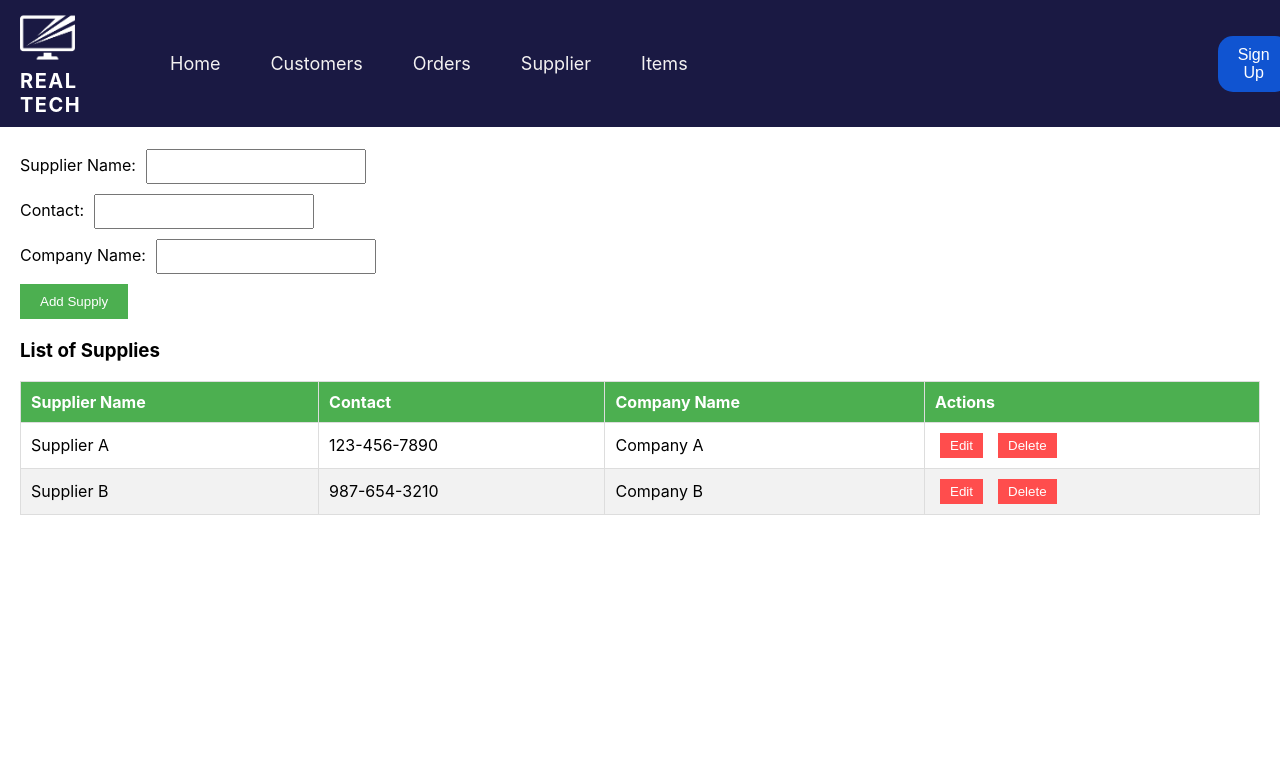
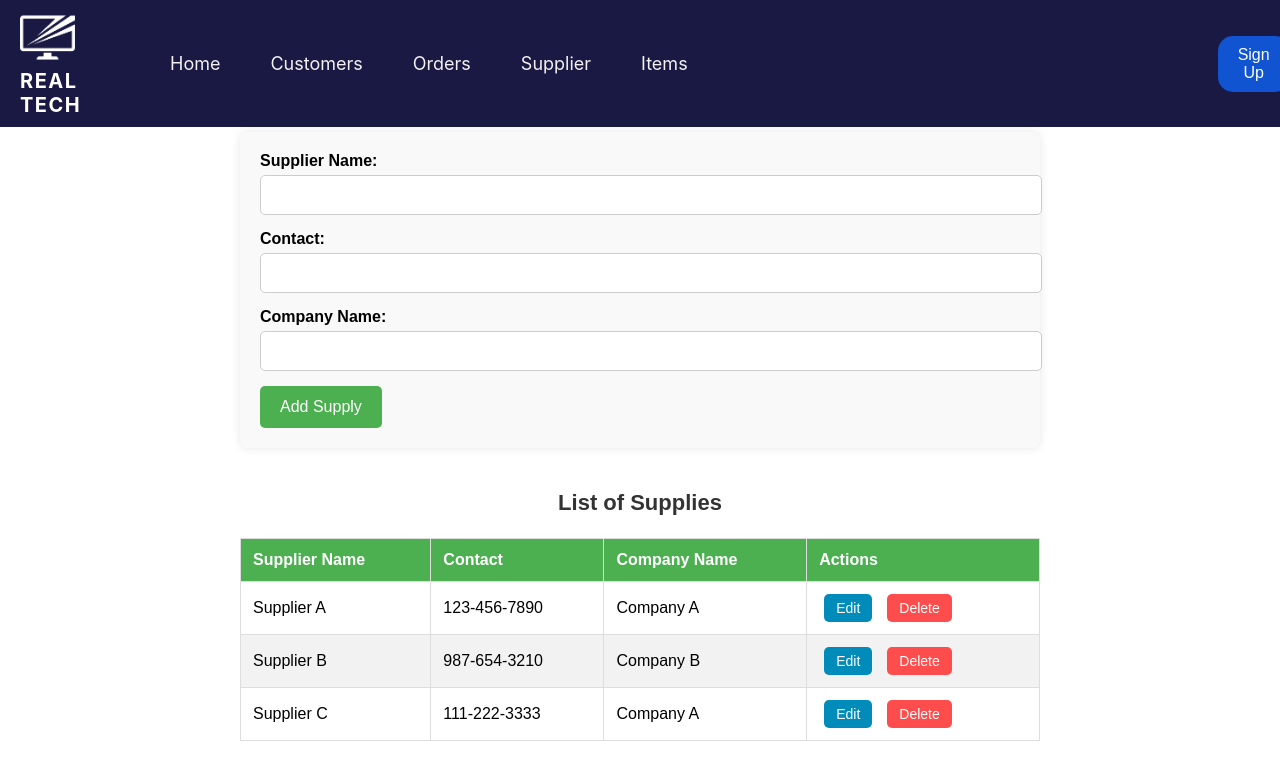
Before and after one commit to NadunPrabhasha/POS-System, a React (Create React App) app in the folder possystem/: page /supply-management in a window 1280 px wide. Shown: the top 780 px of the page. Built offline with nearby package versions, Linux system fonts and the light colour scheme.

Commit message:
add features

```diff
--- a/possystem/src/components/SupplyManagement.css
+++ b/possystem/src/components/SupplyManagement.css
@@ -2,49 +2,95 @@
 
 .supply-management {
   margin: 20px;
+  max-width: 800px;
+  margin: auto;
+  font-family: Arial, sans-serif;
 }
 
 .supply-management h2 {
-  font-size: 24px;
-  margin-bottom: 100px;
+  font-size: 28px;
+  margin-bottom: 20px;
+  text-align: center;
+  color: #333;
 }
 
+/* Form Styling */
 form {
+  background: #f9f9f9;
+  padding: 20px;
+  border-radius: 8px;
+  box-shadow: 0 0 10px rgba(0, 0, 0, 0.1);
   margin-bottom: 30px;
 }
 
 form div {
-  margin-bottom: 10px;
+  margin-bottom: 15px;
+  display: flex;
+  flex-direction: column;
 }
 
 form label {
-  margin-right: 10px;
+  font-weight: bold;
+  margin-bottom: 5px;
 }
 
 form input {
-  padding: 8px;
-  width: 200px;
+  padding: 10px;
+  width: 100%;
+  border: 1px solid #ccc;
+  border-radius: 5px;
+  font-size: 16px;
 }
 
+form input:focus {
+  border-color: #4CAF50;
+  outline: none;
+}
+
+/* Button Styling */
 form button {
-  padding: 10px 20px;
+  padding: 12px 20px;
   background-color: #4CAF50;
   color: white;
   border: none;
   cursor: pointer;
+  border-radius: 5px;
+  font-size: 16px;
+  transition: background 0.3s;
 }
 
+form button:hover {
+  background-color: #45a049;
+}
+
+/* Error Messages */
+.error {
+  color: red;
+  font-size: 14px;
+  margin-top: 5px;
+}
+
+/* Table Styling */
 .supply-table {
   margin-top: 20px;
+  overflow-x: auto;
+}
+
+.supply-table h3 {
+  text-align: center;
+  font-size: 22px;
+  color: #333;
 }
 
 .supply-table table {
   width: 100%;
   border-collapse: collapse;
+  margin-top: 10px;
 }
 
-.supply-table th, .supply-table td {
-  padding: 10px;
+.supply-table th,
+.supply-table td {
+  padding: 12px;
   text-align: left;
   border: 1px solid #ddd;
 }
@@ -52,31 +98,82 @@ form button {
 .supply-table th {
   background-color: #4CAF50;
   color: white;
+  font-size: 16px;
 }
 
 .supply-table tr:nth-child(even) {
   background-color: #f2f2f2;
 }
 
+.supply-table tr:hover {
+  background-color: #ddd;
+}
+
+/* Table Button Styling */
 .supply-table button {
-  padding: 5px 10px;
+  padding: 6px 12px;
   margin-left: 5px;
   cursor: pointer;
   border: none;
+  border-radius: 5px;
+  font-size: 14px;
+  transition: background 0.3s;
+}
+
+.supply-table .edit-btn {
+  background-color: #008CBA;
+  color: white;
+}
+
+.supply-table .edit-btn:hover {
+  background-color: #0073a3;
+}
+
+.supply-table .delete-btn {
   background-color: #ff4d4d;
   color: white;
 }
 
-.supply-table button:hover {
+.supply-table .delete-btn:hover {
   background-color: #e60000;
 }
 
-.supply-table button:focus {
-  outline: none;
+/* Responsive Design */
+@media (max-width: 768px) {
+  .supply-management {
+    width: 100%;
+    padding: 10px;
+  }
+
+  form {
+    padding: 15px;
+  }
+
+  .supply-table table {
+    font-size: 14px;
+  }
+
+  .supply-table th,
+  .supply-table td {
+    padding: 8px;
+  }
+
+  .supply-table button {
+    padding: 5px 8px;
+    font-size: 12px;
+  }
+}
+.filter-section {
+  display: flex;
+  justify-content: space-between;
+  margin-bottom: 20px;
 }
 
-.error {
-  color: red;
-  font-size: 12px;
-  margin-top: 5px;
+.filter-section input,
+.filter-section select {
+  padding: 8px;
+  width: 48%;
+  font-size: 16px;
+  border: 1px solid #ccc;
+  border-radius: 5px;
 }
--- a/possystem/src/components/SupplyManagement.js
+++ b/possystem/src/components/SupplyManagement.js
@@ -1,20 +1,21 @@
 import React, { useState, useEffect } from 'react';
-import './SupplyManagement.css'; // Ensure the CSS file is present
+import './SupplyManagement.css';
 
 const SupplyManagement = () => {
-  const [supplies, setSupplies] = useState([]); // To store the list of supplies
-  const [currentSupply, setCurrentSupply] = useState(null); // To manage the current supply being edited
-  const [supplierName, setSupplierName] = useState(''); // Supplier name input state
-  const [contact, setContact] = useState(''); // Contact input state
-  const [companyName, setCompanyName] = useState(''); // Company name input state
-  const [errors, setErrors] = useState({}); // To store validation errors
+  const [supplies, setSupplies] = useState([]);
+  const [currentSupply, setCurrentSupply] = useState(null);
+  const [supplierName, setSupplierName] = useState('');
+  const [contact, setContact] = useState('');
+  const [companyName, setCompanyName] = useState('');
+  const [errors, setErrors] = useState({});
+  const [searchQuery, setSearchQuery] = useState('');
+  const [selectedCompany, setSelectedCompany] = useState('');
 
-  // Fetch initial supplies (This would normally come from an API)
   useEffect(() => {
-    // Fetch supplies from an API or backend (for demo, using static data)
     const initialSupplies = [
       { id: 1, supplier_name: 'Supplier A', contact: '123-456-7890', company_name: 'Company A' },
       { id: 2, supplier_name: 'Supplier B', contact: '987-654-3210', company_name: 'Company B' },
+      { id: 3, supplier_name: 'Supplier C', contact: '111-222-3333', company_name: 'Company A' },
     ];
     setSupplies(initialSupplies);
   }, []);
@@ -24,39 +25,33 @@ const SupplyManagement = () => {
     let formErrors = {};
     let isValid = true;
 
-    // Validate Supplier Name
     if (!supplierName.trim()) {
       formErrors.supplierName = "Supplier Name is required";
       isValid = false;
     }
 
-    // Validate Contact (simple regex for phone number)
-    const phoneRegex = /^[0-9]{3}[0-9]{3}[0-9]{4}$/;
+    const phoneRegex = /^[0-9]{3}-[0-9]{3}-[0-9]{4}$/;
     if (!contact.trim()) {
       formErrors.contact = "Contact is required";
       isValid = false;
     } else if (!phoneRegex.test(contact)) {
-      formErrors.contact = "Contact must be a valid phone number (XXX-XXX-XXXX)";
+      formErrors.contact = "Contact must be in format XXX-XXX-XXXX";
       isValid = false;
     }
 
-    // Validate Company Name
     if (!companyName.trim()) {
       formErrors.companyName = "Company Name is required";
       isValid = false;
     }
 
-    setErrors(formErrors); // Update errors
+    setErrors(formErrors);
     return isValid;
   };
 
-  // Handle adding or updating a supply
+  // Handle Add / Update Supply
   const handleSubmit = (e) => {
     e.preventDefault();
-
-    if (!validateForm()) {
-      return; // Don't submit if form is invalid
-    }
+    if (!validateForm()) return;
 
     const newSupply = {
       id: currentSupply ? currentSupply.id : Date.now(),
@@ -66,75 +61,79 @@ const SupplyManagement = () => {
     };
 
     if (currentSupply) {
-      // Update the supply
       setSupplies(supplies.map(supply => (supply.id === currentSupply.id ? newSupply : supply)));
     } else {
-      // Add a new supply
       setSupplies([...supplies, newSupply]);
     }
 
-    // Reset form
     setSupplierName('');
     setContact('');
     setCompanyName('');
-    setCurrentSupply(null); // Clear current supply being edited
-    setErrors({}); // Clear errors
+    setCurrentSupply(null);
+    setErrors({});
   };
 
-  // Handle deleting a supply
+  // Handle Delete
   const handleDelete = (id) => {
     setSupplies(supplies.filter(supply => supply.id !== id));
   };
 
-  // Handle editing a supply
+  // Handle Edit
   const handleEdit = (supply) => {
     setCurrentSupply(supply);
     setSupplierName(supply.supplier_name);
     setContact(supply.contact);
     setCompanyName(supply.company_name);
-    setErrors({}); // Clear errors when editing
+    setErrors({});
   };
+
+  // **🔍 Filtering Logic**
+  const filteredSupplies = supplies.filter(supply =>
+    supply.supplier_name.toLowerCase().includes(searchQuery.toLowerCase()) &&
+    (selectedCompany === '' || supply.company_name === selectedCompany)
+  );
 
   return (
     <div className="supply-management">
       <h2>Supply Management</h2>
 
-      {/* Form for Create/Update */}
+      {/* Search & Filter Inputs */}
+      <div className="filter-section">
+        <input
+          type="text"
+          placeholder="Search by Supplier Name"
+          value={searchQuery}
+          onChange={(e) => setSearchQuery(e.target.value)}
+        />
+        <select value={selectedCompany} onChange={(e) => setSelectedCompany(e.target.value)}>
+          <option value="">All Companies</option>
+          {[...new Set(supplies.map(supply => supply.company_name))].map(company => (
+            <option key={company} value={company}>{company}</option>
+          ))}
+        </select>
+      </div>
+
+      {/* Form */}
       <form onSubmit={handleSubmit}>
         <div>
           <label>Supplier Name:</label>
-          <input
-            type="text"
-            value={supplierName}
-            onChange={(e) => setSupplierName(e.target.value)}
-            required
-          />
+          <input type="text" value={supplierName} onChange={(e) => setSupplierName(e.target.value)} required />
           {errors.supplierName && <p className="error">{errors.supplierName}</p>}
         </div>
         <div>
           <label>Contact:</label>
-          <input
-            type="text"
-            value={contact}
-            onChange={(e) => setContact(e.target.value)}
-            required
-          />
+          <input type="text" value={contact} onChange={(e) => setContact(e.target.value)} required />
           {errors.contact && <p className="error">{errors.contact}</p>}
         </div>
         <div>
           <label>Company Name:</label>
-          <input
-            type="text"
-            value={companyName}
-            onChange={(e) => setCompanyName(e.target.value)}
-            required
-          />
+          <input type="text" value={companyName} onChange={(e) => setCompanyName(e.target.value)} required />
           {errors.companyName && <p className="error">{errors.companyName}</p>}
         </div>
         <button type="submit">{currentSupply ? 'Update' : 'Add'} Supply</button>
       </form>
 
-      {/* Table of Supplies */}
+      {/* Table */}
       <div className="supply-table">
         <h3>List of Supplies</h3>
         <table>
@@ -147,17 +146,22 @@ const SupplyManagement = () => {
             </tr>
           </thead>
           <tbody>
-            {supplies.map(supply => (
+            {filteredSupplies.map(supply => (
               <tr key={supply.id}>
                 <td>{supply.supplier_name}</td>
                 <td>{supply.contact}</td>
                 <td>{supply.company_name}</td>
                 <td>
-                  <button onClick={() => handleEdit(supply)}>Edit</button>
-                  <button onClick={() => handleDelete(supply.id)}>Delete</button>
+                  <button className="edit-btn" onClick={() => handleEdit(supply)}>Edit</button>
+                  <button className="delete-btn" onClick={() => handleDelete(supply.id)}>Delete</button>
                 </td>
               </tr>
             ))}
+            {filteredSupplies.length === 0 && (
+              <tr>
+                <td colSpan="4" style={{ textAlign: 'center', color: 'red' }}>No suppliers found</td>
+              </tr>
+            )}
           </tbody>
         </table>
       </div>
```
